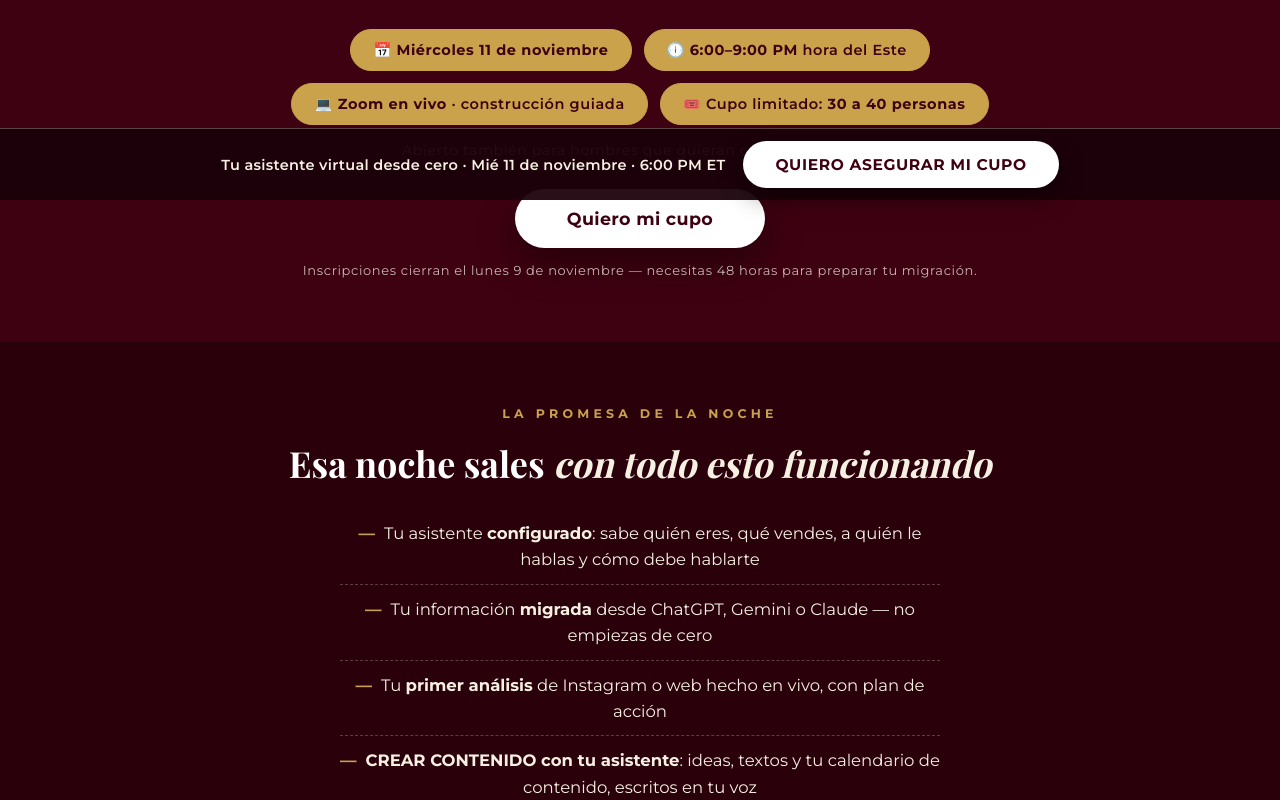
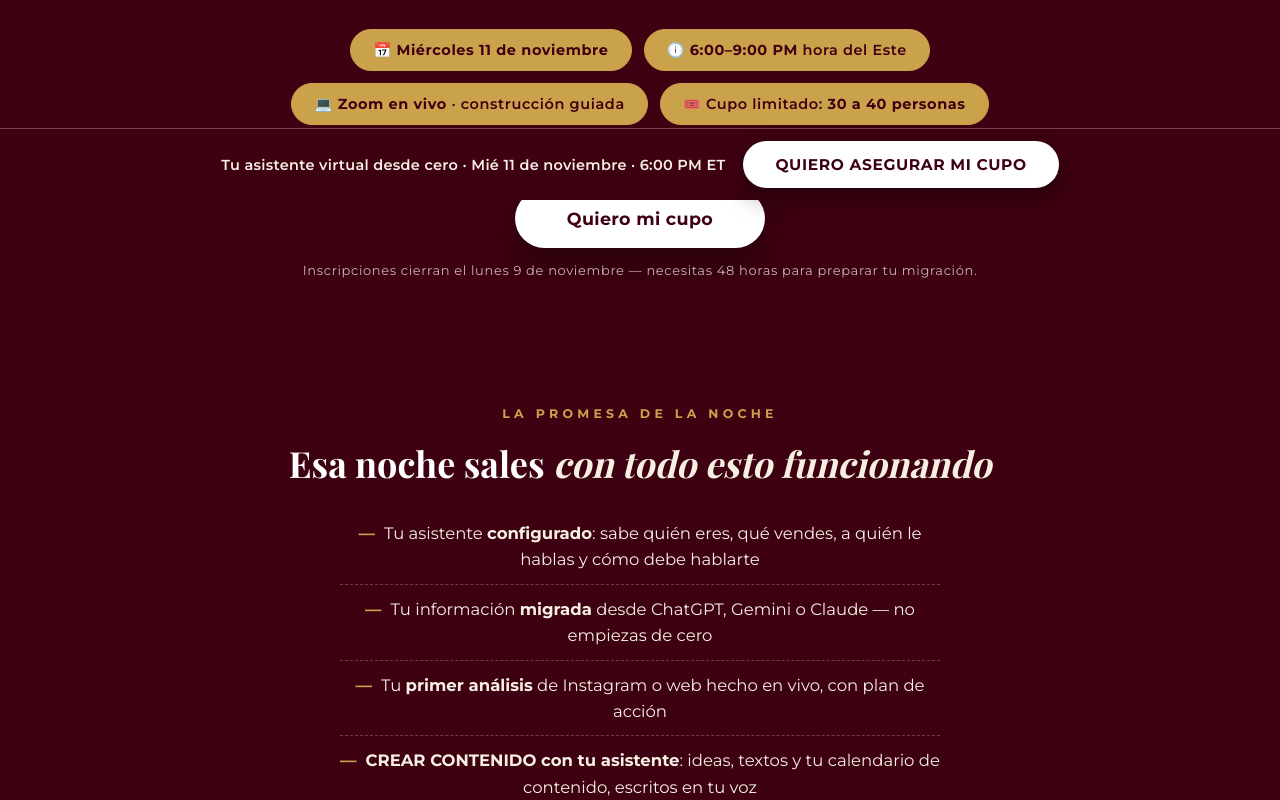
Before and after one commit to estoesjohana/masterclass, a plain HTML site: page index.html in a window 1280 px wide. Shown: the part 600-1400 px from the top of the page. Drawn offline with nearby package versions, Linux system fonts and the light colour scheme; a web font is replaced by a local one.

Commit message:
Un solo tono vino

```diff
--- a/index.html
+++ b/index.html
@@ -6,7 +6,7 @@
 <title>Masterclass en vivo por Zoom: Tu asistente virtual desde cero — Johanna Brizuela</title>
 <style>
 :root{
-  --vino:#3E0111; --vino-2:#2A010B; --vino-claro:#5A1226;
+  --vino:#3E0111; --vino-2:#3E0111; --vino-claro:#3E0111;
   --blanco:#FFFFFF; --crema:#F6F0E3; --dorado:#C9A24B;
 }
 *{margin:0;padding:0;box-sizing:border-box}
@@ -53,12 +53,12 @@ h2 .it{font-style:italic;font-weight:700;color:var(--crema)}
 .tag{position:absolute;top:-14px;left:50%;transform:translateX(-50%);background:var(--dorado);color:var(--vino);
   font-size:11.5px;font-weight:700;letter-spacing:.16em;padding:7px 18px;border-radius:999px;text-transform:uppercase;white-space:nowrap}
 .frase{font-family:'Playfair Display',serif;font-style:italic;font-size:29px;line-height:1.4;color:var(--blanco);max-width:720px;margin:0 auto}
-footer{background:#1B000A;color:rgba(246,240,227,.65);padding:40px 20px;font-size:13.5px;line-height:1.7}
+footer{background:var(--vino);color:rgba(246,240,227,.65);padding:40px 20px;font-size:13.5px;line-height:1.7}
 footer a{color:var(--blanco);text-decoration:none}
 .presentan{font-family:'Playfair Display',serif;font-size:20px;font-weight:900;color:var(--blanco);margin-bottom:14px}
 .titulo-evento{font-family:'Playfair Display',serif;font-size:15px;font-weight:900;color:var(--dorado);margin-bottom:14px}
 .logo-esquina{position:absolute;top:16px;left:16px;width:64px;height:auto}
-.sticky-cta{position:fixed;left:0;right:0;bottom:0;z-index:999;background:rgba(27,0,10,.94);border-top:1px solid rgba(246,240,227,.28);padding:12px 16px;display:flex;align-items:center;justify-content:center;gap:18px}
+.sticky-cta{position:fixed;left:0;right:0;bottom:0;z-index:999;background:var(--vino);border-top:1px solid rgba(246,240,227,.28);padding:12px 16px;display:flex;align-items:center;justify-content:center;gap:18px}
 .sticky-cta .txt{font-size:14.5px;font-weight:600;color:var(--crema);letter-spacing:.02em}
 .sticky-cta a{display:inline-block;background:var(--blanco);color:var(--vino);font-weight:700;font-size:15.5px;letter-spacing:.04em;padding:14px 32px;border-radius:999px;text-decoration:none;box-shadow:0 10px 24px rgba(0,0,0,.4);white-space:nowrap}
 @media(max-width:720px){h1{font-size:37px}h2{font-size:29px}.sub{font-size:20px}section{padding:48px 0}.frase{font-size:23px}.presentan{font-size:16px}.titulo-evento{font-size:13px}.logo-esquina{width:48px;top:12px;left:12px}.sticky-cta .txt{display:none}.sticky-cta a{width:100%;text-align:center}}
```
